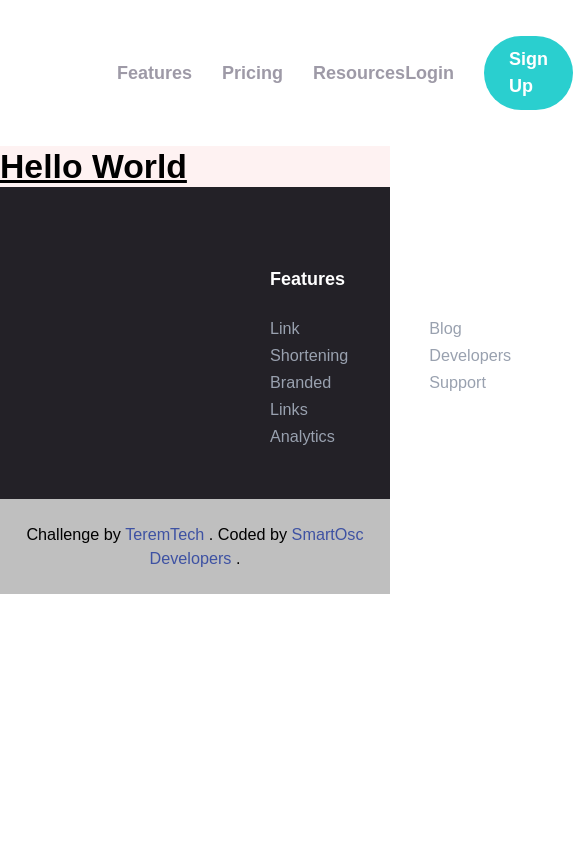
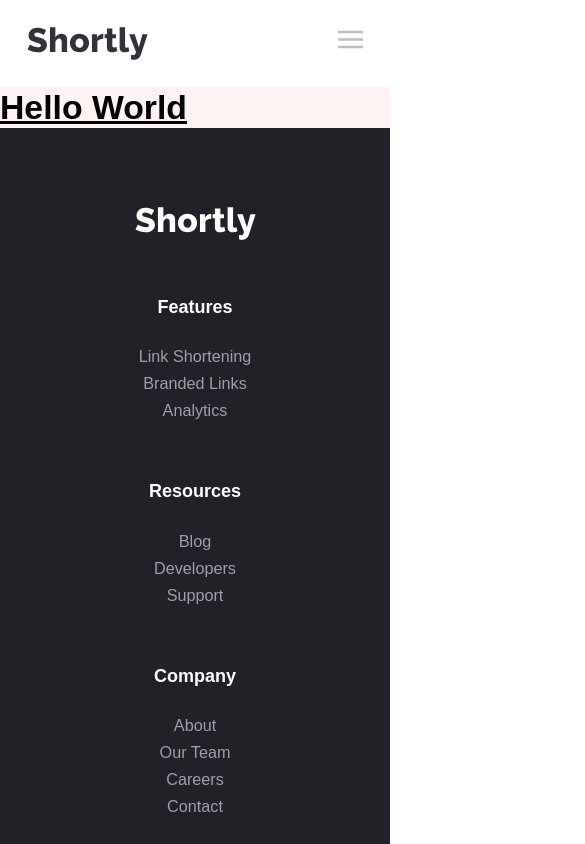
Before and after one commit to MinhNDA-smartosc/tc-url-shortening-website, a React (Vite) app: page / in a window 390 px wide. Shown: the top 844 px of the page, 585 px wide, since content can reach past the window. Built offline with nearby package versions, Linux system fonts and the light colour scheme.

Commit message:
feat: responsive Header and Footer UI

```diff
--- a/src/components/Footer/Footer.tsx
+++ b/src/components/Footer/Footer.tsx
@@ -4,13 +4,13 @@ import { FOOTER_SECTIONS, SOCIAL_LINKS } from "../../constants";
 export const Footer = () => {
   return (
     <>
-      <footer className="pt-[4.4rem] px-[1.5rem] pb-[2.7rem] bg-[#232127]">
-        <div className="max-w-[69.375rem] mx-[4rem] flex justify-between text-center text-white flex-row items-start gap-[1.5rem]">
+      <footer className="pt-[4.4rem] px-[1.5rem] pb-[4rem] bg-[#232127]">
+        <div className="footer-section max-w-[69.375rem] mx-auto flex flex-col items-center text-center text-white gap-12 md:flex-row md:justify-between md:items-start md:text-left md:gap-[1.5rem] md:mx-[4rem]">
           <a href="#">
             <img src={FooterLogo} alt="Shortly" />
           </a>
 
-          <dl className="flex gap-[4.5rem] flex-row text-left m-0 ml-[8rem]">
+          <dl className="footer-nav flex flex-col gap-12 text-center m-0 md:flex-row md:gap-[4.5rem] md:text-left md:ml-[8rem]">
             {FOOTER_SECTIONS.map((section) => (
               <div key={section.title}>
                 <dt className="text-[1rem] font-bold mb-[1.25rem]">{section.title}</dt>
@@ -25,7 +25,7 @@ export const Footer = () => {
             ))}
           </dl>
 
-          <div className="flex flex-row justify-center items-center flex-wrap pl-0 gap-[1.5rem]">
+          <div className="flex flex-row justify-center items-center flex-wrap pl-0 gap-[1.5rem] mt-8 md:mt-0">
             {SOCIAL_LINKS.map((social) => (
               <a key={social.alt} className="transition-all duration-300 hover:filter hover:[filter:invert(63%)_sepia(76%)_saturate(408%)_hue-rotate(131deg)_brightness(140%)_contrast(94%)]" href={social.href}>
                 <img src={social.icon} alt={social.alt} />
@@ -34,17 +34,6 @@ export const Footer = () => {
           </div>
         </div>
       </footer>
-      <div className="attribution">
-        Challenge by{" "}
-        <a href="https://github.com/TeremTech/tc-url-shortening-website" target="_blank">
-          TeremTech
-        </a>{" "}
-        . Coded by{" "}
-        <a href="https://github.com/MinhNDA-smartosc" target="_blank" rel="noopener noreferrer">
-          SmartOsc Developers
-        </a>{" "}
-        .
-      </div>
     </>
   );
 };
--- a/src/components/Header/Header.tsx
+++ b/src/components/Header/Header.tsx
@@ -1,23 +1,41 @@
-import { useState } from "react";
+import { useState, useRef, useEffect } from "react";
 import Logo from "../../assets/images/logo.svg";
 import { ACTION_LINKS, NAV_LINKS } from "../../constants";
 
 export const Header = () => {
   const [isNavMobileOpen, setIsNavMobileOpen] = useState(false);
+  const mobileNavRef = useRef<HTMLDivElement | null>(null);
 
   const toggleNavMobile = () => {
     setIsNavMobileOpen(!isNavMobileOpen);
   };
 
+  // Close mobile nav when clicking outside
+  useEffect(() => {
+    if (!isNavMobileOpen) return;
+    const handleClickOutside = (event: MouseEvent | TouchEvent) => {
+      if (mobileNavRef.current && !mobileNavRef.current.contains(event.target as Node)) {
+        setIsNavMobileOpen(false);
+      }
+    };
+    document.addEventListener("mousedown", handleClickOutside);
+    document.addEventListener("touchstart", handleClickOutside);
+    return () => {
+      document.removeEventListener("mousedown", handleClickOutside);
+      document.removeEventListener("touchstart", handleClickOutside);
+    };
+  }, [isNavMobileOpen]);
+
   return (
-    <header className="flex items-center px-16 py-8 flex-row">
+    <header className="header flex items-center px-6 md:px-16 py-6 md:py-8 relative">
       <div>
         <a href="/" className="flex items-center">
           <img src={Logo} alt="Shortly" />
         </a>
       </div>
 
-      <nav className={`flex flex-row w-full justify-between ${isNavMobileOpen ? "nav-mobile" : "items-center"}`}>
+      {/* Desktop Navigation */}
+      <nav className="nav-block hidden md:flex flex-row w-full justify-between items-center">
         <ul className="flex flex-row gap-[30px] list-none pl-10">
           {NAV_LINKS.map((link) => (
             <li key={link.label}>
@@ -27,7 +45,6 @@ export const Header = () => {
             </li>
           ))}
         </ul>
-
         <div className="flex gap-[30px] items-center">
           {ACTION_LINKS.map((action) => (
             <a key={action.label} href={action.href} className={action.className}>
@@ -37,13 +54,36 @@ export const Header = () => {
         </div>
       </nav>
 
-      <div className="hidden">
-        <button onClick={toggleNavMobile}>
+      {/* Mobile Menu Button */}
+      <div className="nav-button block md:hidden ml-auto">
+        <button onClick={toggleNavMobile} aria-label="Open navigation menu">
           <svg fill="#bfbfbf" width="25px" viewBox="0 0 20 20" xmlns="http://www.w3.org/2000/svg">
             <path d="M0 3h20v2H0V3zm0 6h20v2H0V9zm0 6h20v2H0v-2z" />
           </svg>
         </button>
       </div>
+
+      {/* Mobile Navigation */}
+      {isNavMobileOpen && (
+        <nav ref={mobileNavRef} className="nav-mobile flex flex-col items-center bg-dark-violet rounded-xl p-6 absolute left-1/2 top-[80px] w-[80vw] max-w-[350px] -translate-x-1/2 z-50 shadow-lg md:hidden animate-fade-in">
+          <ul className="flex flex-col w-full gap-4 py-4 items-center m-0">
+            {NAV_LINKS.map((link) => (
+              <li key={link.label} className="w-full">
+                <a href={link.href} className="block w-full no-underline text-white font-bold py-2 transition-colors duration-300 hover:text-grayish-violet text-center">
+                  {link.label}
+                </a>
+              </li>
+            ))}
+          </ul>
+          <div className="nav-buttons flex flex-col w-full items-center border-t border-gray pt-5 gap-4">
+            {ACTION_LINKS.map((action) => (
+              <a key={action.label} href={action.href} className={`w-full text-center ${action.label === "Login" ? "text-white" : "px-8 py-3 bg-cyan text-white rounded-full font-bold hover:bg-cyan-hover transition-colors duration-300"}`}>
+                {action.label}
+              </a>
+            ))}
+          </div>
+        </nav>
+      )}
     </header>
   );
 };
--- a/src/index.css
+++ b/src/index.css
@@ -41,14 +41,3 @@ body {
   padding: 0;
   overflow-x: hidden;
 }
-
-.attribution {
-  font-size: .9rem;
-  text-align: center;
-  padding: 1.3rem;
-  background-color: var(--Gray);
-}
-
-.attribution a {
-  color: hsl(228, 45%, 44%);
-}
```
